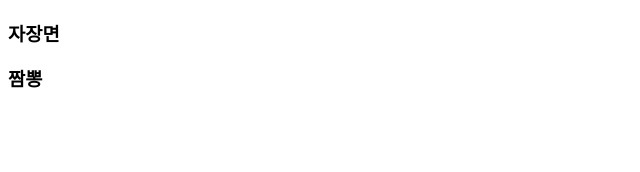
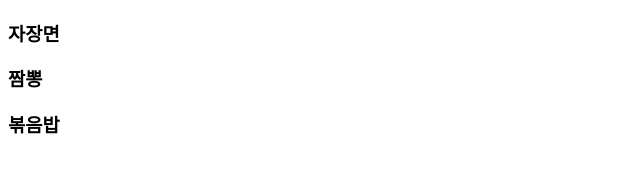
Before and after one commit to 725126/git-test, a plain HTML site: page index.html in a window 1280 px wide. Shown: the full height of the page, 0-640 px from the left. Drawn offline with Linux system fonts and the light colour scheme.

Commit message:
볶음밥

```diff
--- a/index.html
+++ b/index.html
@@ -8,5 +8,6 @@
 <body>
     <h3>자장면</h3>
     <h3>짬뽕</h3>
+    <h3>볶음밥</h3>
 </body>
 </html>
```
